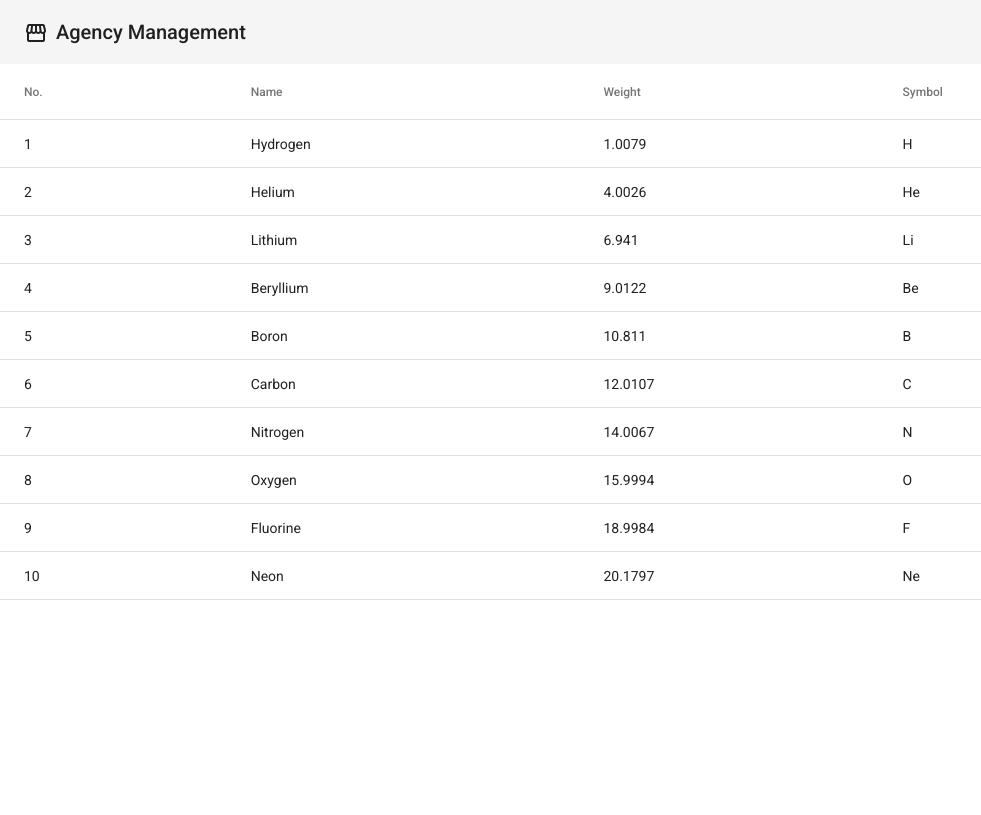
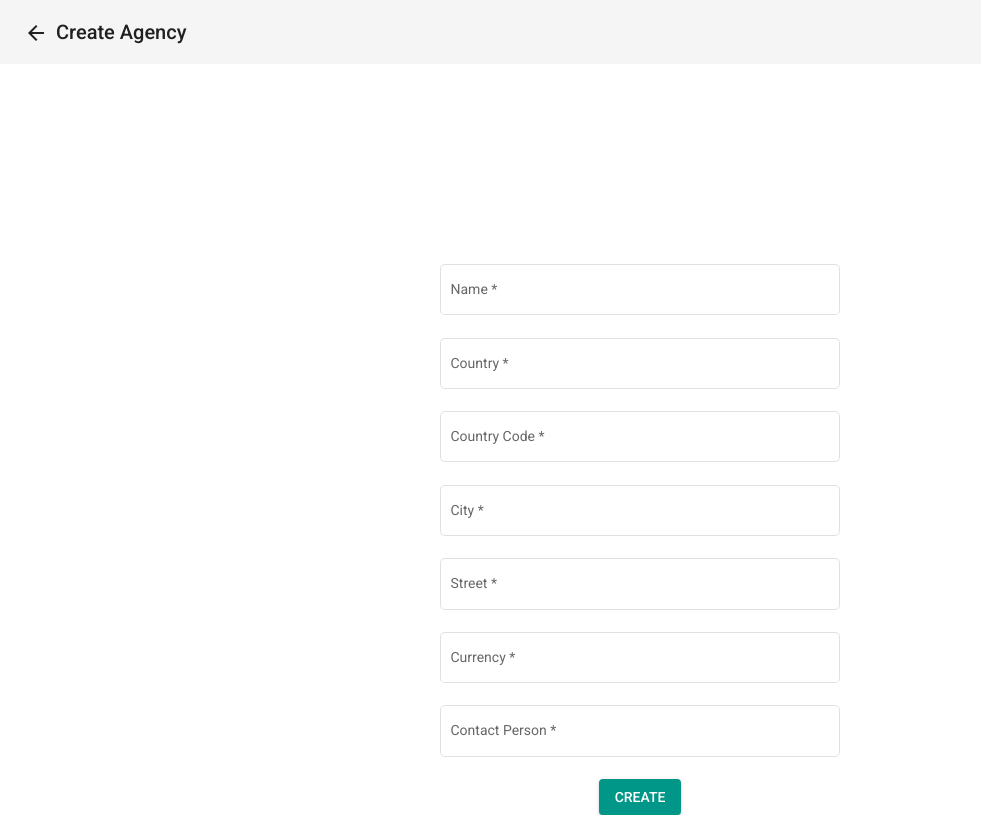
Before and after one commit to konvio/angular-agency-ui-2022, an Angular app: page /create-agency in a window 1280 px wide. Before the commit this address led to /agencies. Shown: the whole page, without its empty margins (0-981 px from the left). Built offline with nearby package versions, Linux system fonts and the light colour scheme.

Commit message:
Implement create agency functionality

```diff
--- a/src/app/app-routing.module.ts
+++ b/src/app/app-routing.module.ts
@@ -1,10 +1,12 @@
 import { NgModule } from '@angular/core';
 import { RouterModule, Routes } from '@angular/router';
 import { HomeComponent } from "./home/home.component";
+import { CreateAgencyComponent } from "./create-agency/create-agency.component";
 
 const routes: Routes = [
   {path: '', redirectTo: 'agencies', pathMatch: 'full'},
   {path: 'agencies', component: HomeComponent},
+  {path: 'create-agency', component: CreateAgencyComponent},
   {path: '**', redirectTo: 'agencies'}
 ];
 
--- /dev/null
+++ b/src/app/create-agency/create-agency.component.html
@@ -0,0 +1,40 @@
+<mat-toolbar>
+  <button mat-icon-button [routerLink]="'/'">
+    <mat-icon>arrow_back</mat-icon>
+  </button>
+  <span>Create Agency</span>
+</mat-toolbar>
+
+<div class="agency-form-container">
+  <form [formGroup]="agencyForm" (submit)="onSubmit()">
+    <mat-form-field class="form-field" appearance="outline">
+      <mat-label>Name</mat-label>
+      <input matInput formControlName="name" required>
+    </mat-form-field>
+    <mat-form-field class="form-field" appearance="outline">
+      <mat-label>Country</mat-label>
+      <input matInput formControlName="country" required>
+    </mat-form-field>
+    <mat-form-field class="form-field" appearance="outline">
+      <mat-label>Country Code</mat-label>
+      <input matInput formControlName="countryCode" required>
+    </mat-form-field>
+    <mat-form-field class="form-field" appearance="outline">
+      <mat-label>City</mat-label>
+      <input matInput formControlName="city" required>
+    </mat-form-field>
+    <mat-form-field class="form-field" appearance="outline">
+      <mat-label>Street</mat-label>
+      <input matInput formControlName="street" required>
+    </mat-form-field>
+    <mat-form-field class="form-field" appearance="outline">
+      <mat-label>Currency</mat-label>
+      <input matInput formControlName="settlementCurrency" required>
+    </mat-form-field>
+    <mat-form-field class="form-field" appearance="outline">
+      <mat-label>Contact Person</mat-label>
+      <input matInput formControlName="contactPerson" required>
+    </mat-form-field>
+    <button mat-raised-button color="primary" type="submit">CREATE</button>
+  </form>
+</div>
--- /dev/null
+++ b/src/app/create-agency/create-agency.component.scss
@@ -0,0 +1,9 @@
+.agency-form-container {
+  text-align: center;
+  width: 400px;
+  margin: 200px auto 0;
+}
+
+.form-field {
+  display: block
+}
--- /dev/null
+++ b/src/app/create-agency/create-agency.component.ts
@@ -0,0 +1,35 @@
+import { Component, OnInit } from '@angular/core';
+import { FormBuilder, FormGroup, Validators } from "@angular/forms";
+import { AgencyService } from "../agency.service";
+
+@Component({
+  selector: 'app-create-agency',
+  templateUrl: './create-agency.component.html',
+  styleUrls: ['./create-agency.component.scss']
+})
+export class CreateAgencyComponent {
+
+  agencyForm: FormGroup = this.fb.group({
+    name: [null, [Validators.required]],
+    country: [null, [Validators.required]],
+    countryCode: [null, [Validators.required]],
+    city: [null, [Validators.required]],
+    street: [null, [Validators.required]],
+    settlementCurrency: [null, [Validators.required]],
+    contactPerson: [null, [Validators.required]]
+  });
+
+  constructor(private fb: FormBuilder, private agencyService: AgencyService) {
+  }
+
+  onSubmit() {
+    if (!this.agencyForm.valid) {
+      return;
+    }
+    let agency = this.agencyForm.value;
+    console.log(agency);
+    this.agencyService.createOrUpdateAgency(agency).subscribe(() => {
+      this.agencyForm.reset();
+    })
+  }
+}
--- a/src/app/home/home.component.html
+++ b/src/app/home/home.component.html
@@ -5,35 +5,55 @@
   <span>Agency Management</span>
 </mat-toolbar>
 
-<table mat-table [dataSource]="dataSource">
-
-  <!--- Note that these columns can be defined in any order.
-        The actual rendered columns are set as a property on the row definition" -->
-
-  <!-- Position Column -->
-  <ng-container matColumnDef="position">
-    <th mat-header-cell *matHeaderCellDef> No. </th>
-    <td mat-cell *matCellDef="let element"> {{element.position}} </td>
-  </ng-container>
+<table mat-table [dataSource]="agencies">
 
   <!-- Name Column -->
   <ng-container matColumnDef="name">
-    <th mat-header-cell *matHeaderCellDef> Name </th>
+    <th mat-header-cell *matHeaderCellDef>Name</th>
     <td mat-cell *matCellDef="let element"> {{element.name}} </td>
   </ng-container>
 
-  <!-- Weight Column -->
-  <ng-container matColumnDef="weight">
-    <th mat-header-cell *matHeaderCellDef> Weight </th>
-    <td mat-cell *matCellDef="let element"> {{element.weight}} </td>
+  <!-- City Column -->
+  <ng-container matColumnDef="city">
+    <th mat-header-cell *matHeaderCellDef>City</th>
+    <td mat-cell *matCellDef="let element"> {{element.city}} </td>
   </ng-container>
 
-  <!-- Symbol Column -->
-  <ng-container matColumnDef="symbol">
-    <th mat-header-cell *matHeaderCellDef> Symbol </th>
-    <td mat-cell *matCellDef="let element"> {{element.symbol}} </td>
+  <!-- Country Column -->
+  <ng-container matColumnDef="country">
+    <th mat-header-cell *matHeaderCellDef>Country</th>
+    <td mat-cell *matCellDef="let element"> {{element.country}} </td>
   </ng-container>
 
+  <!-- Country Code Column -->
+  <ng-container matColumnDef="countryCode">
+    <th mat-header-cell *matHeaderCellDef>Country Code</th>
+    <td mat-cell *matCellDef="let element"> {{element.countryCode}} </td>
+  </ng-container>
+
+  <!-- Street Column -->
+  <ng-container matColumnDef="street">
+    <th mat-header-cell *matHeaderCellDef>Street</th>
+    <td mat-cell *matCellDef="let element"> {{element.street}} </td>
+  </ng-container>
+
+  <!-- Currency Column -->
+  <ng-container matColumnDef="currency">
+    <th mat-header-cell *matHeaderCellDef>Currency</th>
+    <td mat-cell *matCellDef="let element"> {{element.settlementCurrency}} </td>
+  </ng-container>
+
+  <!-- Contact Person Column -->
+  <ng-container matColumnDef="contactPerson">
+    <th mat-header-cell *matHeaderCellDef>Contact Person</th>
+    <td mat-cell *matCellDef="let element"> {{element.contactPerson}} </td>
+  </ng-container>
+
+  <!-- Rows -->
   <tr mat-header-row *matHeaderRowDef="displayedColumns"></tr>
   <tr mat-row *matRowDef="let row; columns: displayedColumns;"></tr>
 </table>
+
+<button mat-fab class="fab-add-agency" [routerLink]="'/create-agency'">
+  <mat-icon>add</mat-icon>
+</button>
--- a/src/app/home/home.component.scss
+++ b/src/app/home/home.component.scss
@@ -2,7 +2,12 @@ table {
   width: 100%;
 }
 
-mat-card{
-  width: fit-content;
-  height: fit-content;
+.fab-add-agency {
+  position: fixed;
+  right: 2rem;
+  bottom: 2rem;
 }
+
+.spacer {
+  flex: 1 1 auto;
+}
--- a/src/app/home/home.component.ts
+++ b/src/app/home/home.component.ts
@@ -1,34 +1,26 @@
 import { Component, OnInit } from '@angular/core';
-
-export interface PeriodicElement {
-  name: string;
-  position: number;
-  weight: number;
-  symbol: string;
-}
-
-const ELEMENT_DATA: PeriodicElement[] = [
-  {position: 1, name: 'Hydrogen', weight: 1.0079, symbol: 'H'},
-  {position: 2, name: 'Helium', weight: 4.0026, symbol: 'He'},
-  {position: 3, name: 'Lithium', weight: 6.941, symbol: 'Li'},
-  {position: 4, name: 'Beryllium', weight: 9.0122, symbol: 'Be'},
-  {position: 5, name: 'Boron', weight: 10.811, symbol: 'B'},
-  {position: 6, name: 'Carbon', weight: 12.0107, symbol: 'C'},
-  {position: 7, name: 'Nitrogen', weight: 14.0067, symbol: 'N'},
-  {position: 8, name: 'Oxygen', weight: 15.9994, symbol: 'O'},
-  {position: 9, name: 'Fluorine', weight: 18.9984, symbol: 'F'},
-  {position: 10, name: 'Neon', weight: 20.1797, symbol: 'Ne'},
-];
-
+import { Agency } from "../agency";
+import { AgencyService } from "../agency.service";
+import { Observable } from "rxjs";
 
 @Component({
   selector: 'app-home',
   templateUrl: './home.component.html',
   styleUrls: ['./home.component.scss']
 })
-export class HomeComponent {
-  displayedColumns: string[] = ['position', 'name', 'weight', 'symbol'];
-  dataSource = ELEMENT_DATA;
+export class HomeComponent implements OnInit {
+  displayedColumns: string[] = ['name', 'city', 'country', 'countryCode', 'street', 'currency', 'contactPerson'];
 
-  constructor() { }
+  agencies!: Observable<Agency[]>;
+
+  constructor(private agencyService: AgencyService) {
+  }
+
+  ngOnInit() {
+    this.refreshData();
+  }
+
+  refreshData() {
+    this.agencies = this.agencyService.getAllAgencies();
+  }
 }
--- a/src/styles.scss
+++ b/src/styles.scss
@@ -12,8 +12,8 @@
 // Define the palettes for your theme using the Material Design palettes available in palette.scss
 // (imported above). For each palette, you can optionally specify a default, lighter, and darker
 // hue. Available color palettes: https://material.io/design/color/
-$angular-agency-ui-primary: mat.define-palette(mat.$indigo-palette);
-$angular-agency-ui-accent: mat.define-palette(mat.$pink-palette, A200, A100, A400);
+$angular-agency-ui-primary: mat.define-palette(mat.$teal-palette);
+$angular-agency-ui-accent: mat.define-palette(mat.$gray-palette, A200, A100, A400);
 
 // The warn palette is optional (defaults to red).
 $angular-agency-ui-warn: mat.define-palette(mat.$red-palette);
```
Also changed, not shown: src/app/app.module.ts (+10 -2 lines), 1 other file (tests, documents, lock files or other folders).
